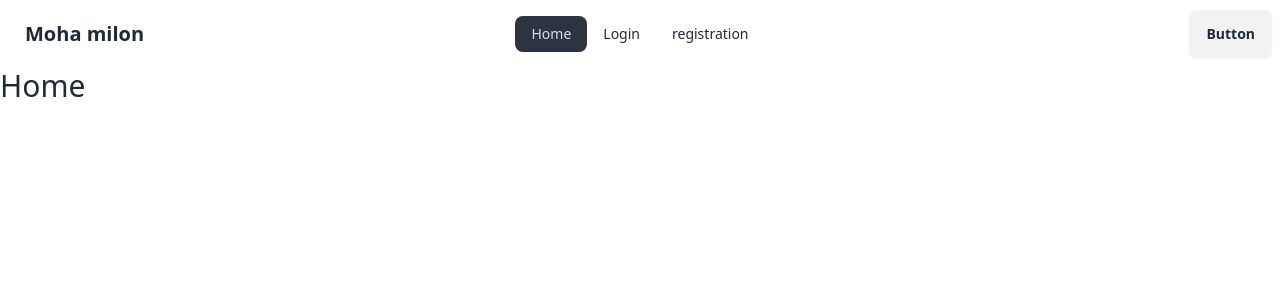
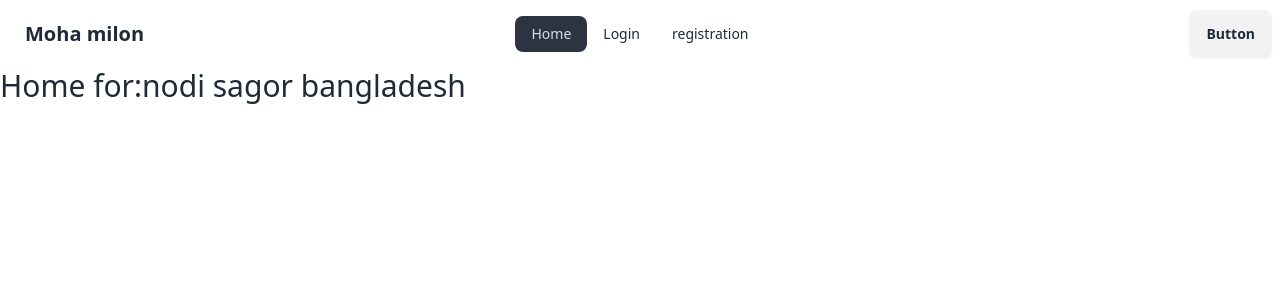
Before and after one commit to didarulZend1981/moha-milon, a React (Vite) app: page / in a window 1280 px wide. Shown: the top 300 px of the page. Built offline with nearby package versions, Linux system fonts and the light colour scheme.

Commit message:
Create User Context For Shared Authentication

```diff
--- a/package.json
+++ b/package.json
@@ -12,6 +12,7 @@
   "dependencies": {
     "localforage": "^1.10.0",
     "match-sorter": "^6.3.4",
+    "prop-types": "^15.8.1",
     "react": "^18.2.0",
     "react-dom": "^18.2.0",
     "react-router-dom": "^6.22.3",
--- a/src/components/Home.jsx
+++ b/src/components/Home.jsx
@@ -1,9 +1,13 @@
+import { useContext } from "react";
+import { AuthContext } from "../providers/AuthProvider";
 
 
 const Home = () => {
+  const authInfo = useContext(AuthContext);
+  console.log(authInfo);
   return (
     <div>
-      <h1 className="text-3xl center">Home</h1>
+      <h1 className="text-3xl center">Home for:{authInfo.name}</h1>
     </div>
   );
 };
--- a/src/main.jsx
+++ b/src/main.jsx
@@ -10,6 +10,7 @@ import Root from './components/Root.jsx';
 import Home from './components/Home.jsx';
 import Login from './components/Login.jsx';
 import Register from './components/Register.jsx';
+import AuthProvider from './providers/AuthProvider.jsx';
 
 const router = createBrowserRouter([
   {
@@ -40,6 +41,9 @@ const router = createBrowserRouter([
 
 ReactDOM.createRoot(document.getElementById('root')).render(
   <React.StrictMode>
-     <RouterProvider router={router} />
+    <AuthProvider>
+        <RouterProvider router={router} />
+    </AuthProvider>
+
   </React.StrictMode>,
 )
--- /dev/null
+++ b/src/providers/AuthProvider.jsx
@@ -0,0 +1,19 @@
+import { createContext } from "react";
+import PropTypes from 'prop-types';
+//create context-1
+export const AuthContext =createContext(null);
+
+const AuthProvider = ({children}) => {
+  const authInfo = { name:'nodi sagor bangladesh'}
+
+  return (
+    <AuthContext.Provider value={authInfo}>
+      {children}
+    </AuthContext.Provider>
+  );
+};
+
+export default AuthProvider;
+AuthProvider.propTypes = {
+  children:PropTypes.node
+}
```
Also changed, not shown: src/__context.jsx (added, +7 -0 lines), 2 other files (tests, documents, lock files or other folders).
